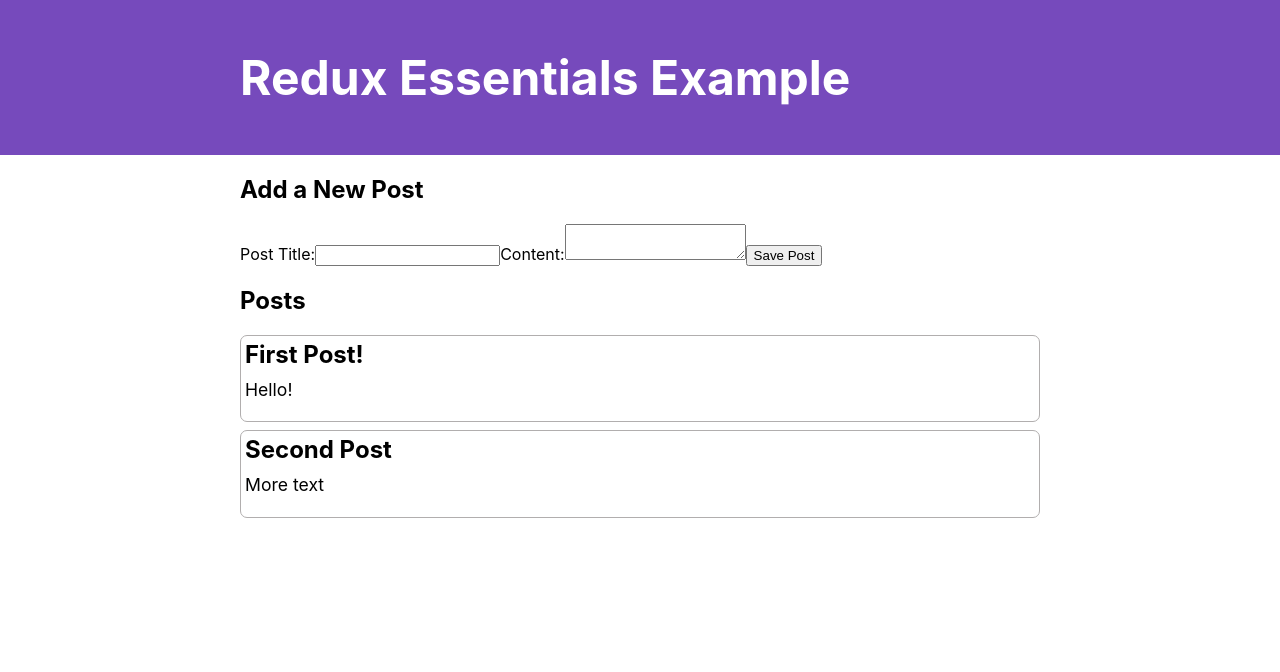
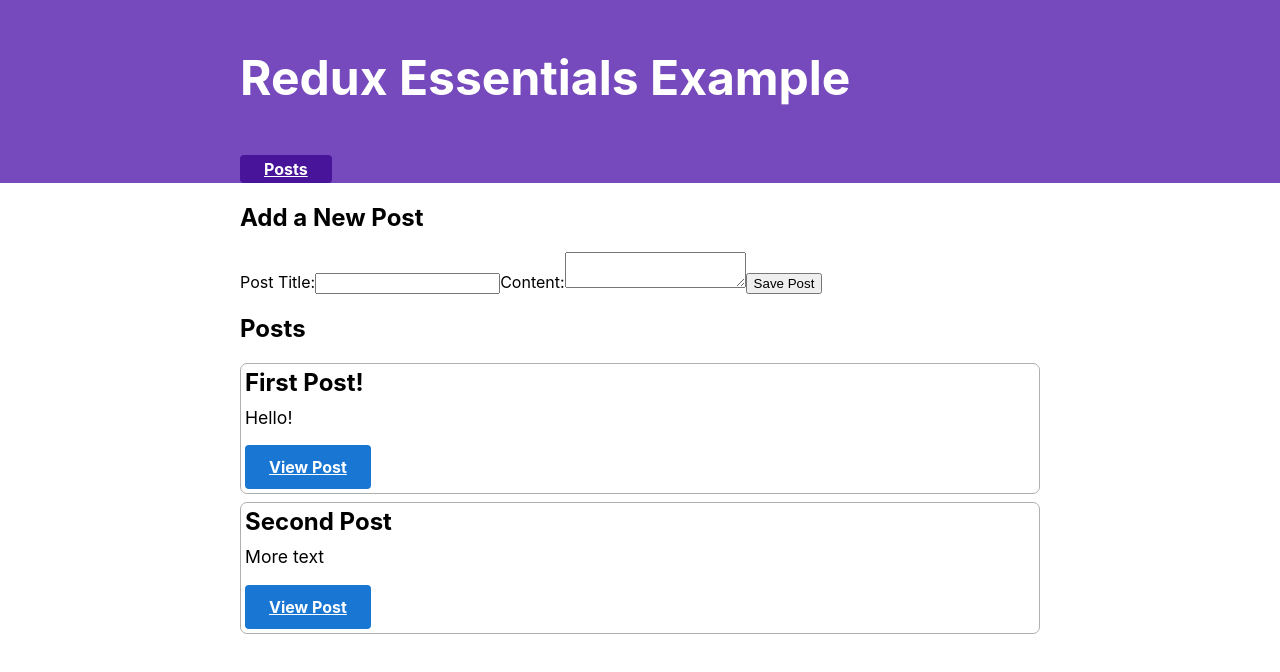
Before and after one commit to bexuma/Redux-Essentials, a React (Create React App) app: page / in a window 1280 px wide. Shown: the top 672 px of the page. Built offline with nearby package versions, Linux system fonts and the light colour scheme; what miragejs, txtgen would draw is missing.

Commit message:
post show page

```diff
--- a/src/App.js
+++ b/src/App.js
@@ -8,7 +8,7 @@
 
 import { Navbar } from './app/Navbar';
 import { AddPostForm } from './features/posts/AddPostForm';
-
+import { SinglePostPage } from './features/posts/SinglePostPage';
 import { PostsList } from './features/posts/PostsList';
 
 function App() {
@@ -27,6 +27,7 @@
               </>
             )}
           />
+          <Route exact path="/posts/:postId" component={SinglePostPage} />
           <Redirect to="/" />
         </Switch>
       </div>
--- a/src/app/Navbar.js
+++ b/src/app/Navbar.js
@@ -1,4 +1,5 @@
 import React from 'react';
+import { Link } from 'react-router-dom';
 
 export const Navbar = () => (
   <nav>
@@ -6,7 +7,9 @@
       <h1>Redux Essentials Example</h1>
 
       <div className="navContent">
-        <div className="navLinks" />
+        <div className="navLinks">
+          <Link to="/">Posts</Link>
+        </div>
       </div>
     </section>
   </nav>
--- a/src/features/posts/PostsList.js
+++ b/src/features/posts/PostsList.js
@@ -1,5 +1,6 @@
 import React from 'react';
 import { useSelector } from 'react-redux';
+import { Link } from 'react-router-dom';
 
 export const PostsList = () => {
   const posts = useSelector((state) => state.posts);
@@ -8,6 +9,9 @@
     <article className="post-excerpt" key={post.id}>
       <h3>{post.title}</h3>
       <p className="post-content">{post.content.substring(0, 100)}</p>
+      <Link to={`/posts/${post.id}`} className="button muted-button">
+        View Post
+      </Link>
     </article>
   ));
 
--- /dev/null
+++ b/src/features/posts/SinglePostPage.js
@@ -0,0 +1,25 @@
+import React from 'react';
+import { useSelector } from 'react-redux';
+
+export const SinglePostPage = ({ match }) => {
+  const { postId } = match.params;
+
+  const post = useSelector((state) => state.posts.find((post) => post.id === postId));
+
+  if (!post) {
+    return (
+      <section>
+        <h2>Post not found!</h2>
+      </section>
+    );
+  }
+
+  return (
+    <section>
+      <article className="post">
+        <h2>{post.title}</h2>
+        <p className="post-content">{post.content}</p>
+      </article>
+    </section>
+  );
+};
```
